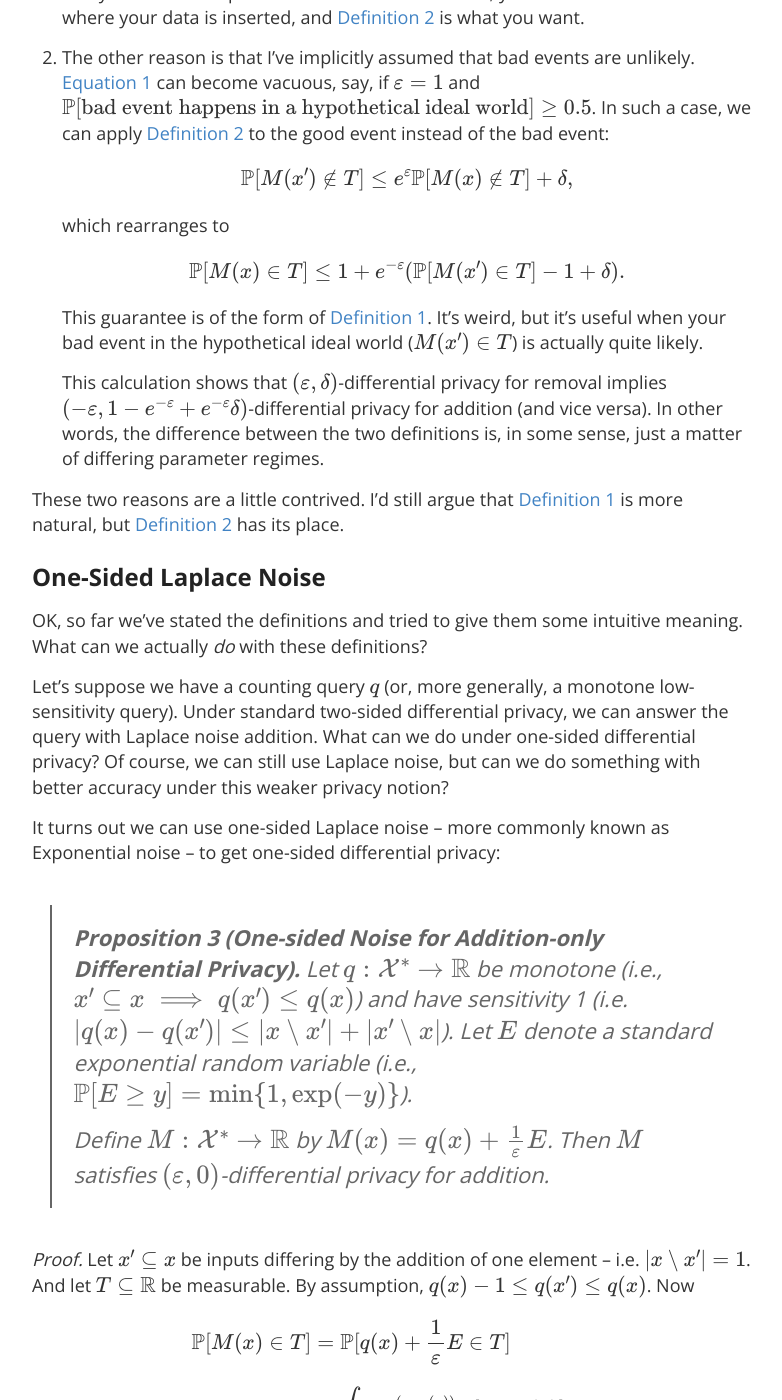
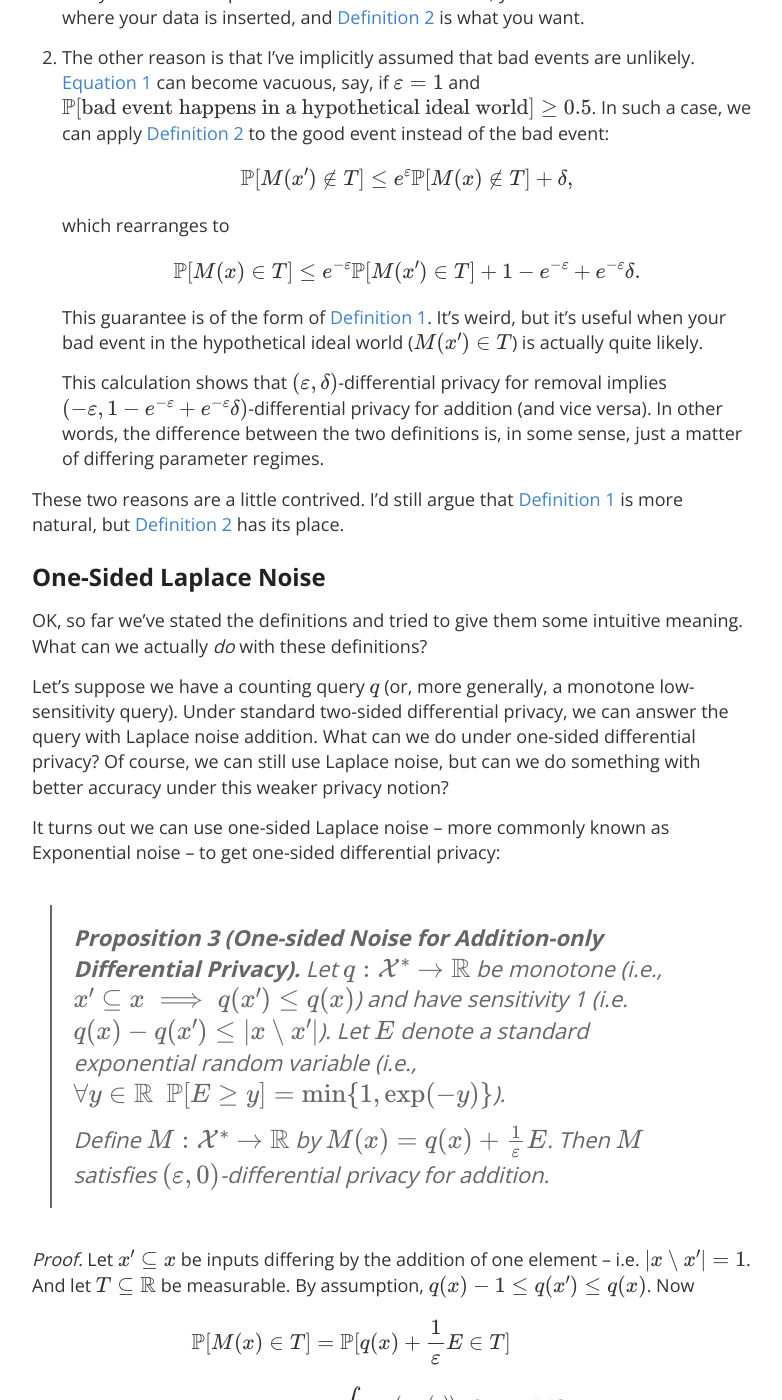
Before and after one commit to differentialprivacy/differentialprivacy, a Jekyll site: the page built from _posts/2026-05-31-one-sided.md, in a window 1280 px wide and 1400 px high, scrolled down 1875 px. Shown: the whole window, without its empty margins (248-1030 px from the left). Built offline with Jekyll 4.4.1, drawn with Linux system fonts in a browser that asks for light colours; comment, search, counter and statistics services are not loaded.

Commit message:
creating post on one-sided dp

```diff
--- a/_posts/2026-05-31-one-sided.md
+++ b/_posts/2026-05-31-one-sided.md
@@ -47,7 +47,7 @@ I can think of two reasons:
     In such a case, we can apply [Definition 2](#def:remove) to the good event instead of the bad event:
     \\\[\\mathbb{P}\[M\(x'\) \\notin T\] \\le e^\\varepsilon \\mathbb{P}\[M\(x\) \\notin T\] + \\delta,\\\]
     which rearranges to
-    \\\[\\mathbb{P}\[M\(x\) \\in T\] \\le 1 + e^{-\\varepsilon} \( \\mathbb{P}\[M\(x'\) \\in T\] - 1 + \\delta \).\\\]
+    \\\[\\mathbb{P}\[M\(x\) \\in T\] \\le  e^{-\\varepsilon} \\mathbb{P}\[M\(x'\) \\in T\] + 1 - e^{-\\varepsilon} + e^{-\\varepsilon} \\delta .\\\]
     This guarantee is of the form of [Definition 1](#def:add). It's weird, but it's useful when your bad event in the hypothetical ideal world (\\\(M\(x'\) \\in T\\\)) is actually quite likely.
 
     This calculation shows that \\\(\(\\varepsilon,\\delta\)\\\)-differential privacy for removal implies \\\(\(-\\varepsilon,1-e^{-\\varepsilon}+e^{-\\varepsilon}\\delta\)\\\)-differential privacy for addition (and vice versa).
@@ -67,8 +67,8 @@ Of course, we can still use Laplace noise, but can we do something with better a
 It turns out we can use one-sided Laplace noise -- more commonly known as Exponential noise -- to get one-sided differential privacy:
 
 > **Proposition 3 (One-sided Noise for Addition-only Differential Privacy).** <a id="prop:onesided" />
-> Let \\\(q : \\mathcal{X}^\* \\to \\mathbb{R}\\\) be monotone \(i.e., \\\(x' \\subseteq x \\implies q\(x'\) \\le q\(x\)\\\)\) and have sensitivity 1 \(i.e. \\\(|q\(x\)-q\(x'\)| \\le |x \\setminus x'| + |x' \\setminus x|\\\)\).
-> Let \\\(E\\\) denote a standard exponential random variable \(i.e., \\\(\\mathbb{P}\[E \\ge y\]=\\min\\\{1,\\exp\(-y\)\\\}\\\)\).
+> Let \\\(q : \\mathcal{X}^\* \\to \\mathbb{R}\\\) be monotone \(i.e., \\\(x' \\subseteq x \\implies q\(x'\) \\le q\(x\)\\\)\) and have sensitivity 1 \(i.e. \\\(q\(x\)-q\(x'\) \\le |x \\setminus x'| \\\)\).
+> Let \\\(E\\\) denote a standard exponential random variable \(i.e., \\\(\\forall y \\in \\mathbb{R} ~ ~ \\mathbb{P}\[E \\ge y\]=\\min\\\{1,\\exp\(-y\)\\\}\\\)\).
 >
 > Define \\\(M : \\mathcal{X}^\* \\to \\mathbb{R}\\\) by \\\(M\(x\) = q\(x\) + \\frac{1}{\\varepsilon}E\\\).
 > Then \\\(M\\\) satisfies \\\(\(\\varepsilon,0\)\\\)-differential privacy for addition.
```
